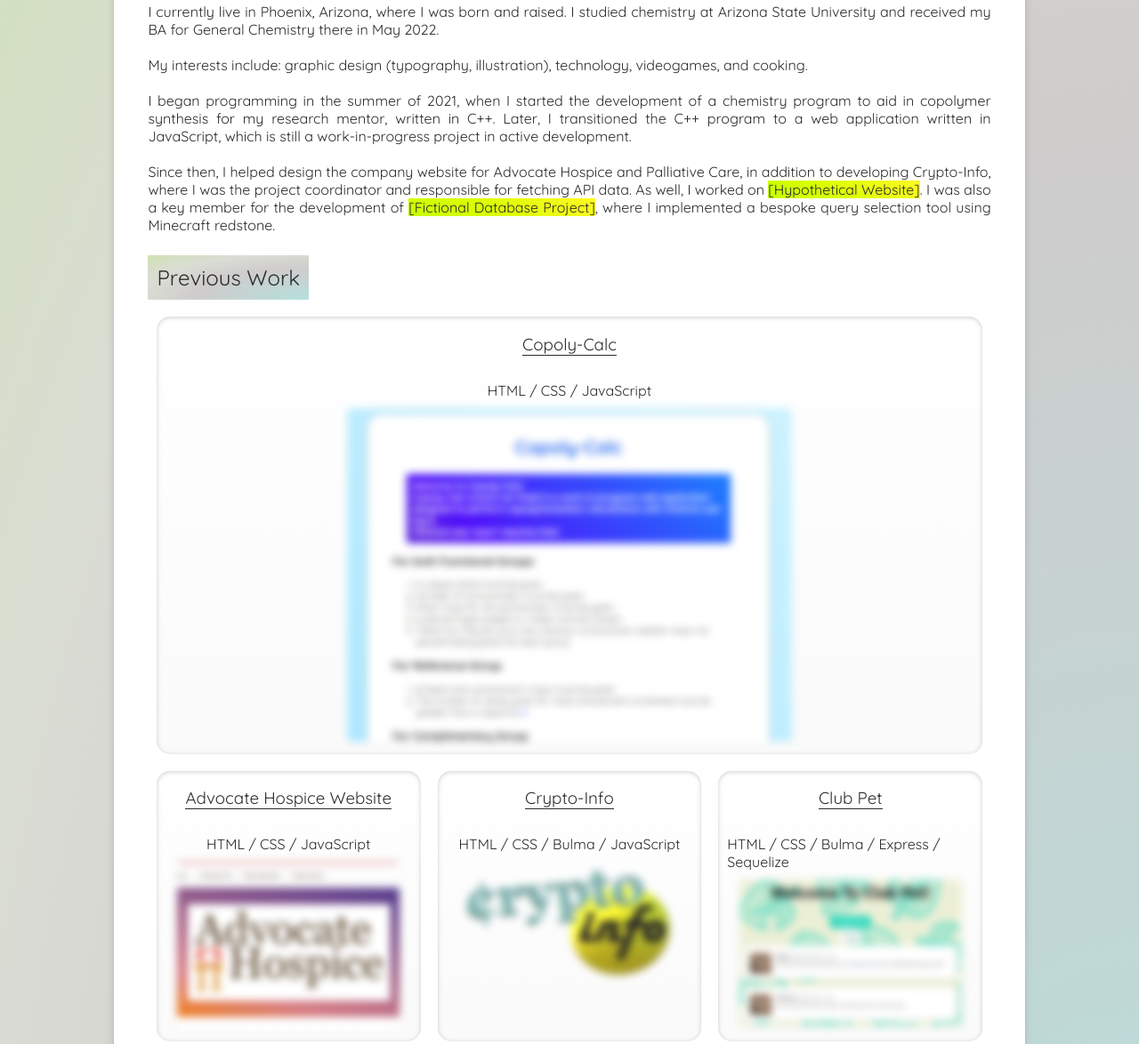
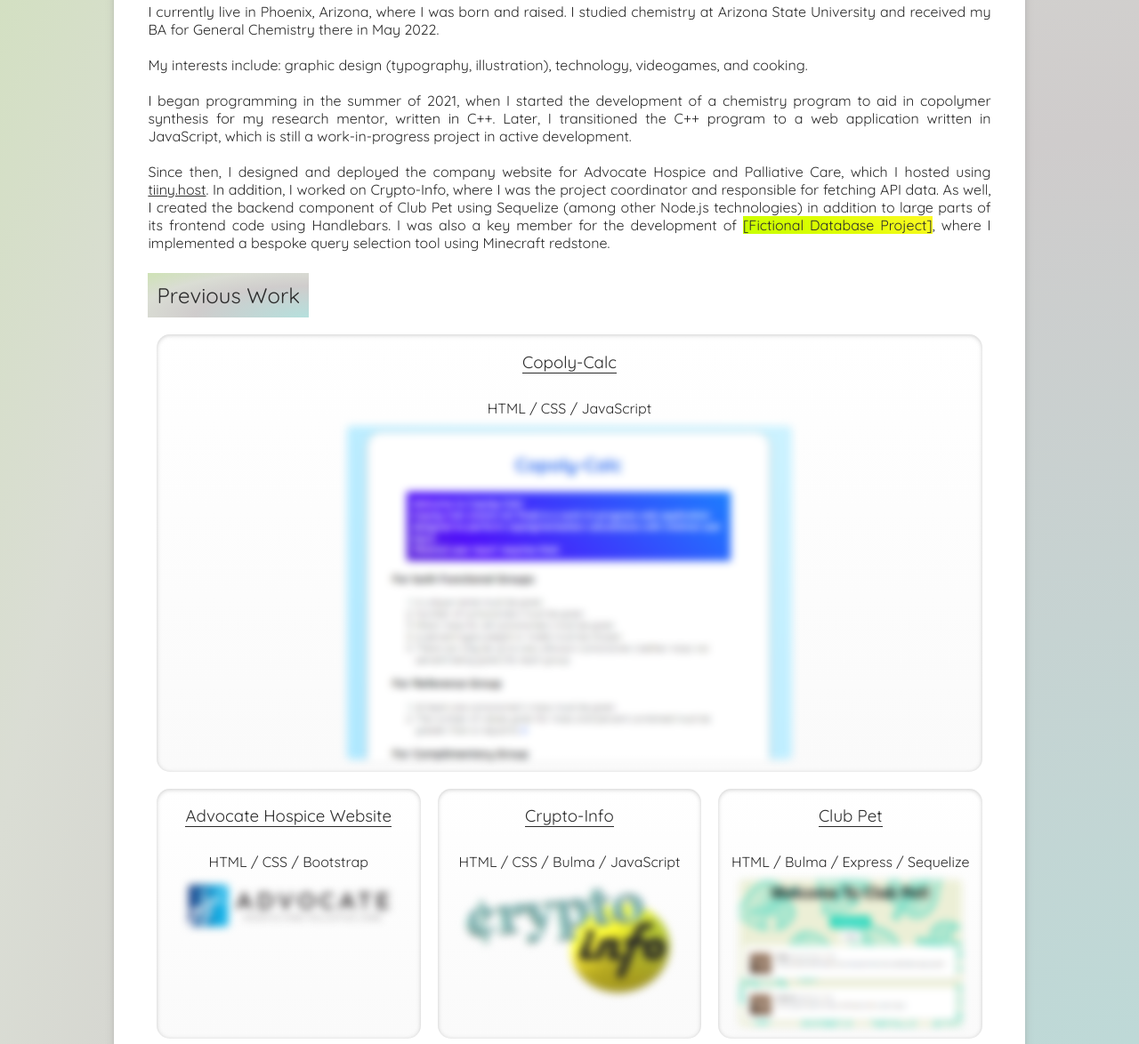
Before and after one commit to kieferjackson/challenge-2-portfolio, a plain HTML site: page index.html in a window 1280 px wide. Shown: the part 503-1677 px from the top of the page at 89% size. Drawn offline with Linux system fonts and the light colour scheme.

Commit message:
Updated bio and ahpc links

```diff
--- a/index.html
+++ b/index.html
@@ -50,9 +50,11 @@
                     transitioned the C++ program to a web application written in JavaScript, which is still a
                     work-in-progress project in active development.
                     <br><br>
-                    Since then, I helped design the company website for Advocate Hospice and Palliative Care, in
-                    addition to developing Crypto-Info, where I was the project coordinator and responsible for
-                    fetching API data. As well, I worked on <em>[Hypothetical Website]</em>.
+                    Since then, I designed and deployed the company website for Advocate Hospice and Palliative Care,
+                    which I hosted using <a href="https://tiiny.host/" title="https://tiiny.host/">tiiny.host</a>.
+                    In addition, I worked on Crypto-Info, where I was the project coordinator and responsible for
+                    fetching API data. As well, I created the backend component of Club Pet using Sequelize (among other
+                    Node.js technologies) in addition to large parts of its frontend code using Handlebars.
                     I was also a key member for the development of <em>[Fictional Database Project]</em>, where I
                     implemented a bespoke query selection tool using Minecraft redstone.
                 </p>
@@ -65,15 +67,15 @@
                     <h3>Copoly-Calc</h3>
                     <aside>HTML / CSS / JavaScript</aside>
                     <a href="https://kieferjackson.github.io/copoly-calc/" title="https://kieferjackson.github.io/copoly-calc/">
-                        <img class="portfolio_preview" src="./assets/copoly-calc-preview.PNG" alt="Copoly-Calc as blue text">
+                        <img class="portfolio_preview" src="./assets/copoly-calc-preview.PNG" alt="Copoly-Calc splash page including instructions for minimum user input">
                     </a>
                 </div>
 
                 <div class="portfolio_piece">
                     <h3>Advocate Hospice Website</h3>
-                    <aside>HTML / CSS / JavaScript</aside>
-                    <a href="https://github.com/kieferjackson/ahpc" title="https://github.com/kieferjackson/ahpc">
-                        <img class="portfolio_preview" src="./assets/ahpc-preview.PNG" alt="Advocate Hospice and Palliative Care website header">
+                    <aside>HTML / CSS / Bootstrap</aside>
+                    <a href="https://www.advocatehpc.com/" title="https://www.advocatehpc.com/">
+                        <img class="portfolio_preview" src="./assets/ahpc_logo.png" alt="Advocate Hospice and Palliative Care logo">
                     </a>
                 </div>
 
@@ -87,7 +89,7 @@
 
                 <div class="portfolio_piece">
                     <h3>Club Pet</h3>
-                    <aside>HTML / CSS / Bulma / Express / Sequelize</aside>
+                    <aside>HTML / Bulma / Express / Sequelize</aside>
                     <a href="https://club-pet.herokuapp.com/" title="https://club-pet.herokuapp.com/">
                         <img class="portfolio_preview" src="./assets/club-pet-preview.png" alt="Showing two pets of a user: King (male panda bear) and Cosmos (female dog)">
                     </a>
```
Also changed, not shown: assets/ahpc-preview.PNG (deleted), assets/ahpc_logo.png (added).
